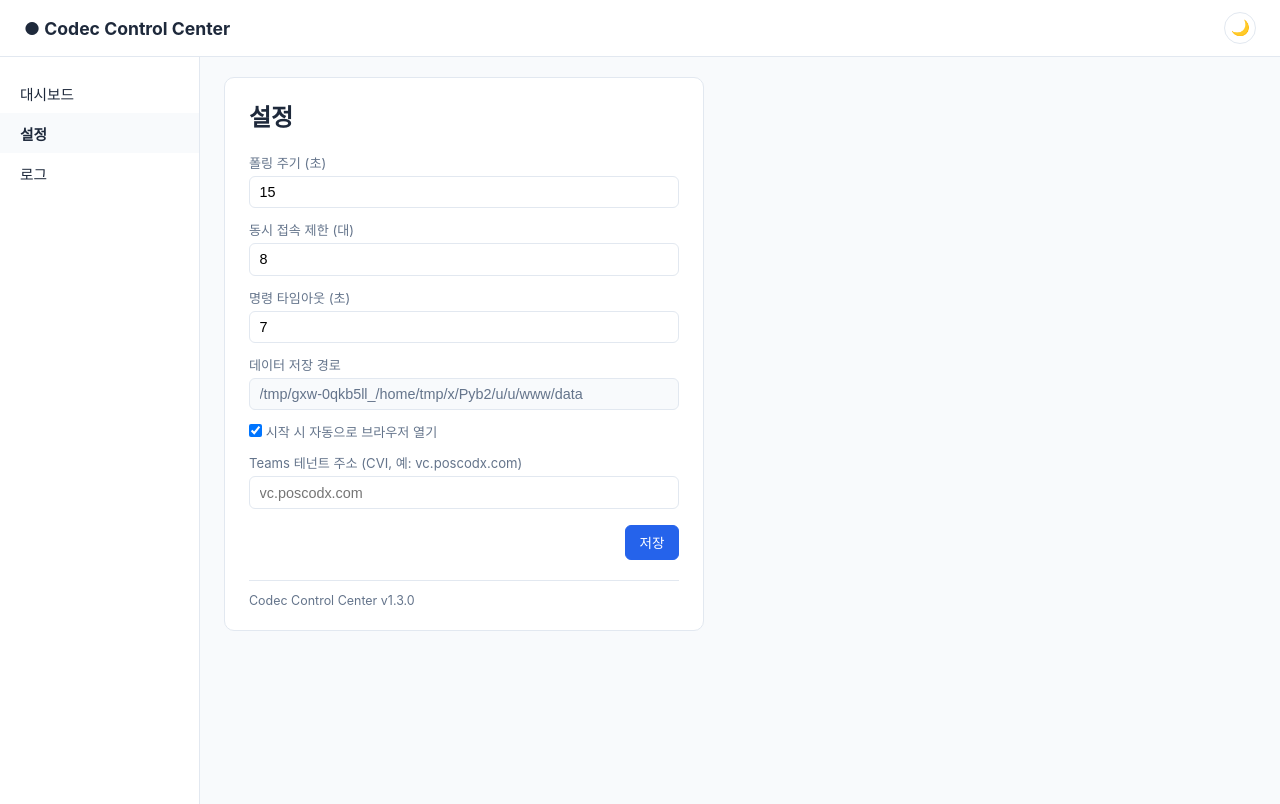
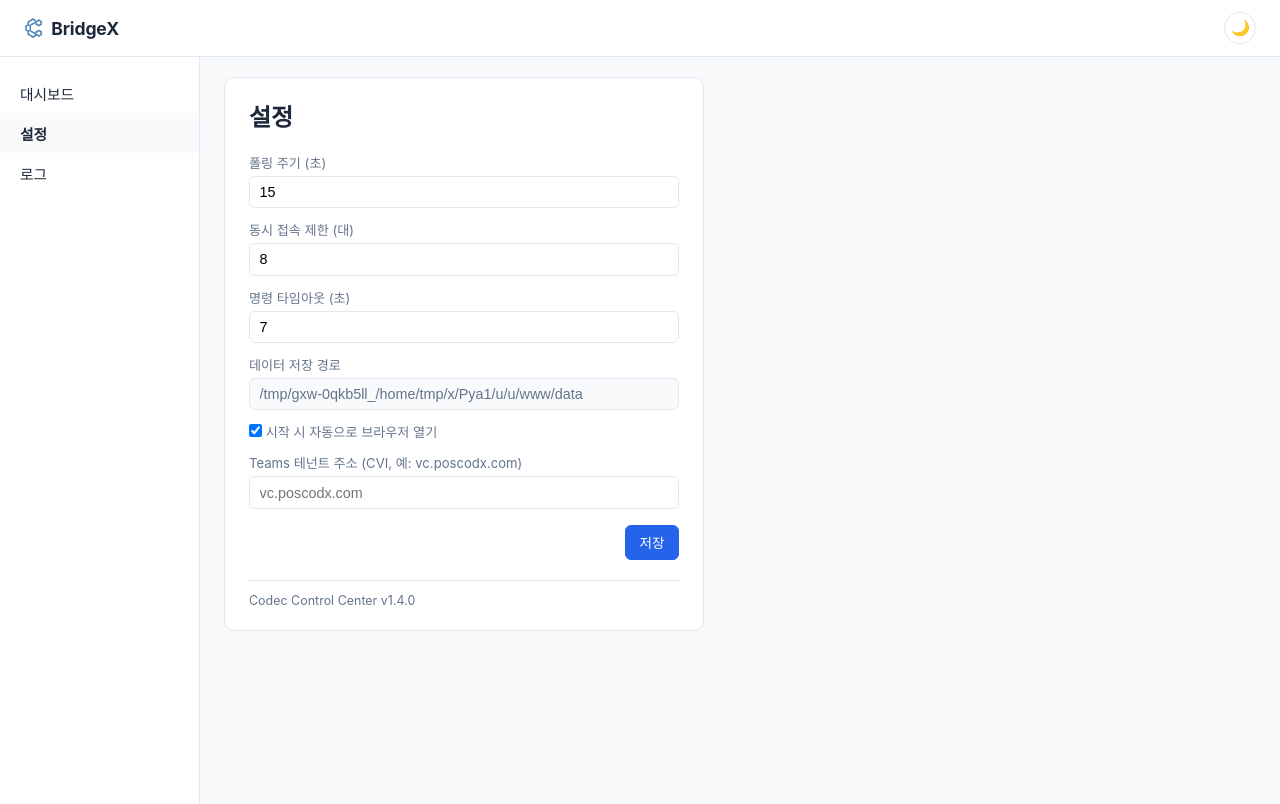
Before and after one commit to DevCoreDXI76/codec_control_center, a FastAPI app: page /settings in a window 1280 px wide. Run offline with FastAPI, Linux system fonts and the light colour scheme; parts of the project's set-up code (start-up, migrations or seed data) failed here and were passed over.

Commit message:
feat: rebrand to BridgeX with coredxi logo integration
coredxi 사내 로고 + "BridgeX" 워드마크를 대시보드 헤더/파비콘/exe 아이콘에
통합. 16px에서 로고의 육각 체인 디테일이 뭉개지는 문제는 3배 슈퍼샘플링 후
다운스케일 방식으로 해결(계단현상·번짐 없는 안티앨리어싱). 내부 레포명/exe
파일명/기획 문서 제목은 유지 — 화면에 보이는 브랜딩만 대상으로 범위를
한정했다.

Test plan:
- [x] pytest 260개 통과
- [x] Edge 헤드리스 스크린샷으로 대시보드/설정 화면 헤더 렌더링 확인
- [x] favicon.ico 16px 프레임을 직접 파싱해 단순화 버전이 들어갔는지 확인

```diff
--- a/app/__version__.py
+++ b/app/__version__.py
@@ -11,7 +11,9 @@
 호스트키 문제로 SSH 연결이 전부 실패하던 버그 수정.
 1.3.0 = `/logs` 페이지에 제어 로그/시스템 로그 탭 분리 — data/app.log를
 UI에서 조회 가능(신규 /logs/system 라우트).
+1.4.0 = 제품 브랜드를 "BridgeX"로 확정, coredxi 사내 로고를 헤더/파비콘/exe
+아이콘에 통합. 16px 파비콘 전용으로 육각 체인 디테일을 단순화한 버전 별도 생성.
 이후 실장비 검증(Phase③)에서 드러나는 수정은 patch(1.x.y), 기능 추가는 minor(1.x.0)로 올린다.
 """
 
-__version__ = "1.3.0"
+__version__ = "1.4.0"
--- a/app/static/css/style.css
+++ b/app/static/css/style.css
@@ -88,6 +88,23 @@
 .topbar h1 {
   font-size: 1.1rem;
   margin: 0;
+}
+
+.brand {
+  display: flex;
+  align-items: center;
+  gap: 0.5rem;
+}
+
+.brand-mark {
+  height: 22px;
+  width: auto;
+  display: block;
+}
+
+.brand-word {
+  font-weight: 700;
+  letter-spacing: -0.01em;
 }
 
 .layout {
--- a/app/templates/settings.html
+++ b/app/templates/settings.html
@@ -3,14 +3,18 @@
 <head>
   <meta charset="utf-8" />
   <meta name="viewport" content="width=device-width, initial-scale=1" />
-  <title>설정 - Codec Control Center</title>
+  <title>설정 - BridgeX</title>
+  <link rel="icon" href="/static/img/favicon.ico" />
   <link rel="stylesheet" href="/static/css/style.css" />
   <script src="/static/js/theme.js"></script>
   <script defer src="/static/vendor/alpine.min.js"></script>
 </head>
 <body>
   <header class="topbar">
-    <h1>● Codec Control Center</h1>
+    <h1 class="brand">
+      <img class="brand-mark" src="/static/img/coredxi-mark.png" alt="coredxi" />
+      <span class="brand-word">BridgeX</span>
+    </h1>
     <button id="theme-toggle" class="theme-toggle-btn" type="button" title="다크모드 전환">🌙</button>
   </header>
 
```
Also changed, not shown: app/templates/index.html (+6 -2 lines), app/templates/logs.html (+6 -2 lines), CHANGELOG.md, app/static/img/app-icon.ico (added), app/static/img/coredxi-mark-simplified.png (added), app/static/img/coredxi-mark-square.png (added), app/static/img/coredxi-mark.png (added), app/static/img/favicon.ico (added), 1 other file.
